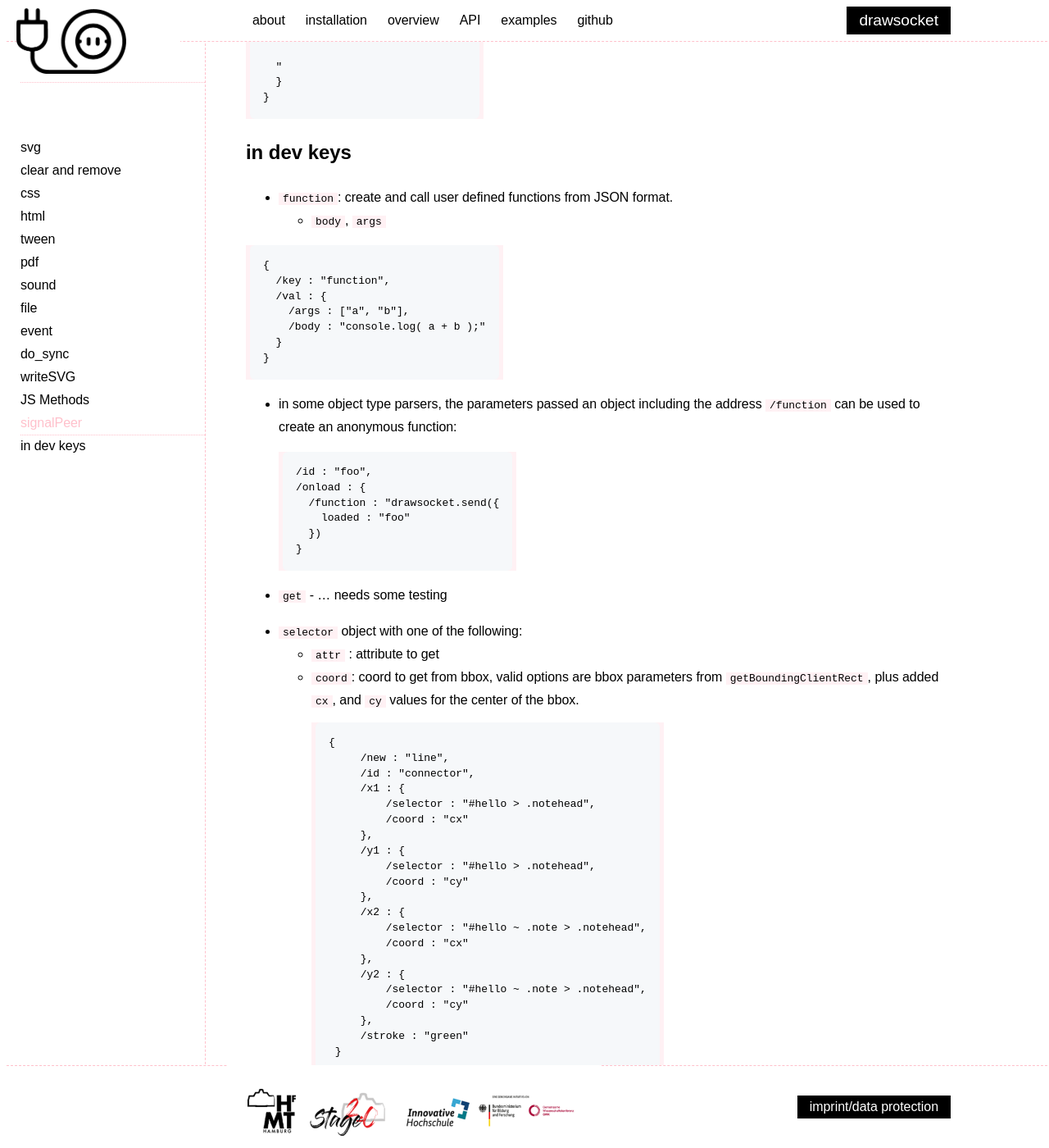
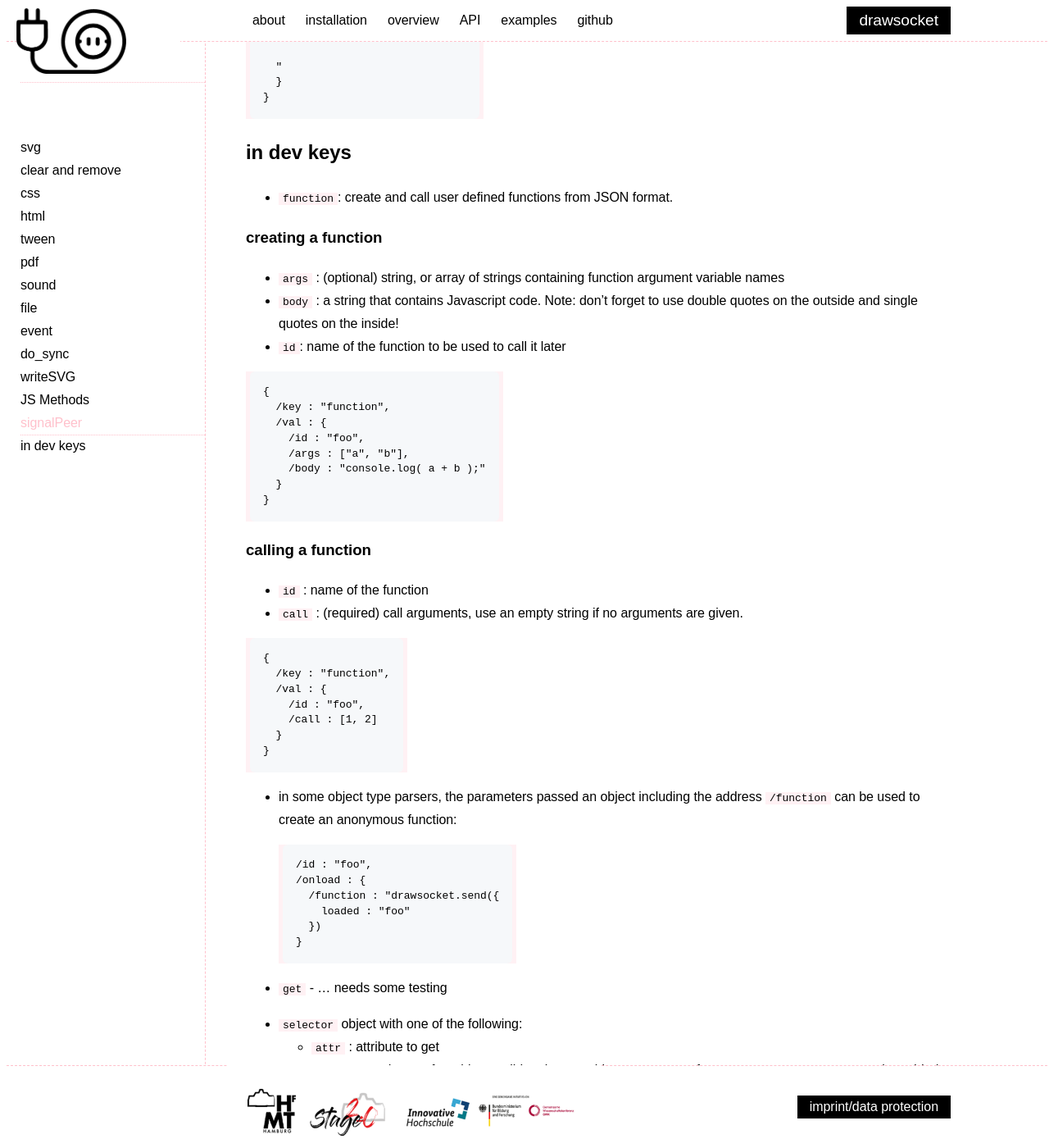
Before and after one commit to drawsocket/drawsocket.github.io, a Jekyll site: the page built from api.md, in a window 1280 px wide and 1400 px high, scrolled down 15785 px. Shown: the whole window at 82% size. Built offline with Jekyll 4.4.1, drawn with Linux system fonts in a browser that asks for light colours.

Commit message:
function doc

````diff
--- a/api.md
+++ b/api.md
@@ -668,17 +668,37 @@ For example, here is a button that sends a message to another client on being cl
 {: class="api_key"}
 
 * `function`: create and call user defined functions from JSON format.
-  * `body`, `args`
+
+### creating a function
+* `args` : (optional) string, or array of strings containing function argument variable names
+* `body` : a string that contains Javascript code. Note: don't forget to use double quotes on the outside and single quotes on the inside!
+* `id`: name of the function to be used to call it later
 
 ```
 {
   /key : "function",
   /val : {
+    /id : "foo",
     /args : ["a", "b"],
     /body : "console.log( a + b );"
   }
 }
 ```
+
+### calling a function
+* `id` : name of the function
+* `call` : (required) call arguments, use an empty string if no arguments are given.
+
+```
+{
+  /key : "function",
+  /val : {
+    /id : "foo",
+    /call : [1, 2]
+  }
+}
+```
+
 
 * in some object type parsers, the parameters passed an object including the address `/function` can be used to create an anonymous function:
 
````
